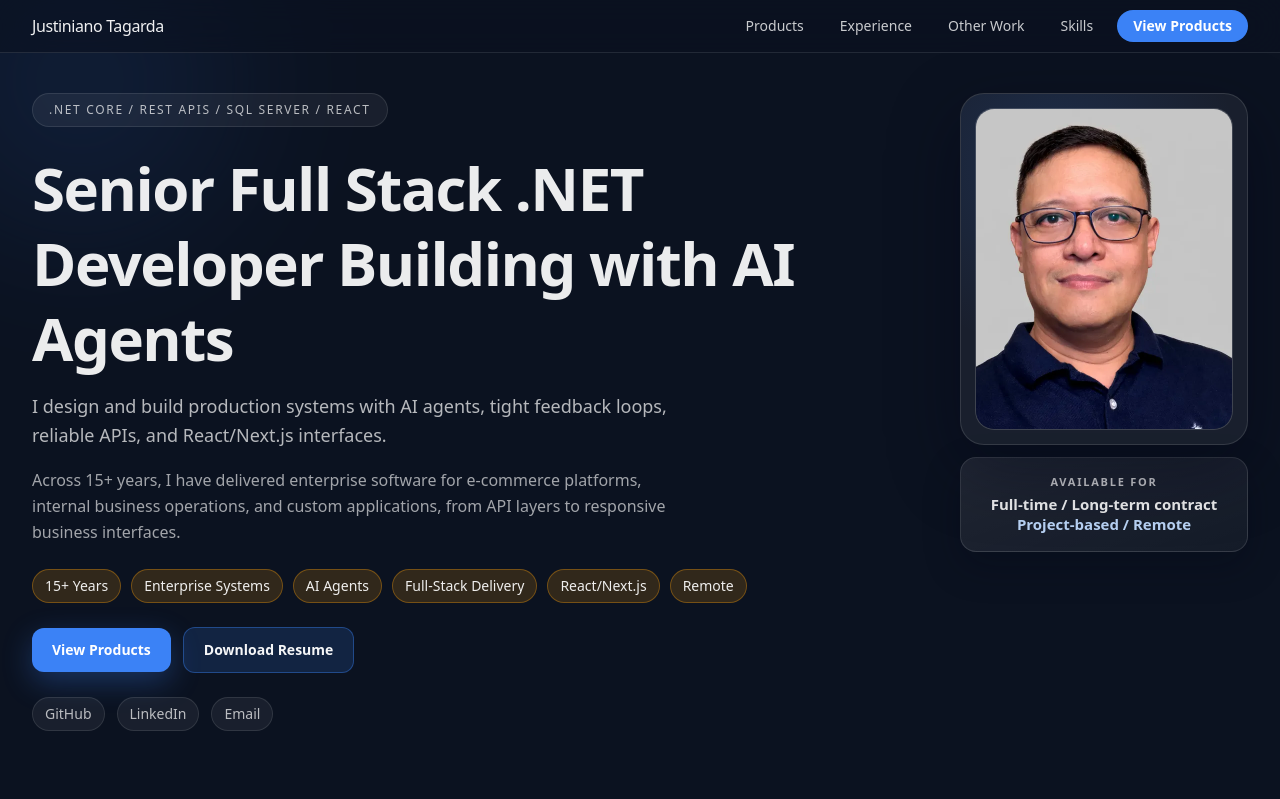
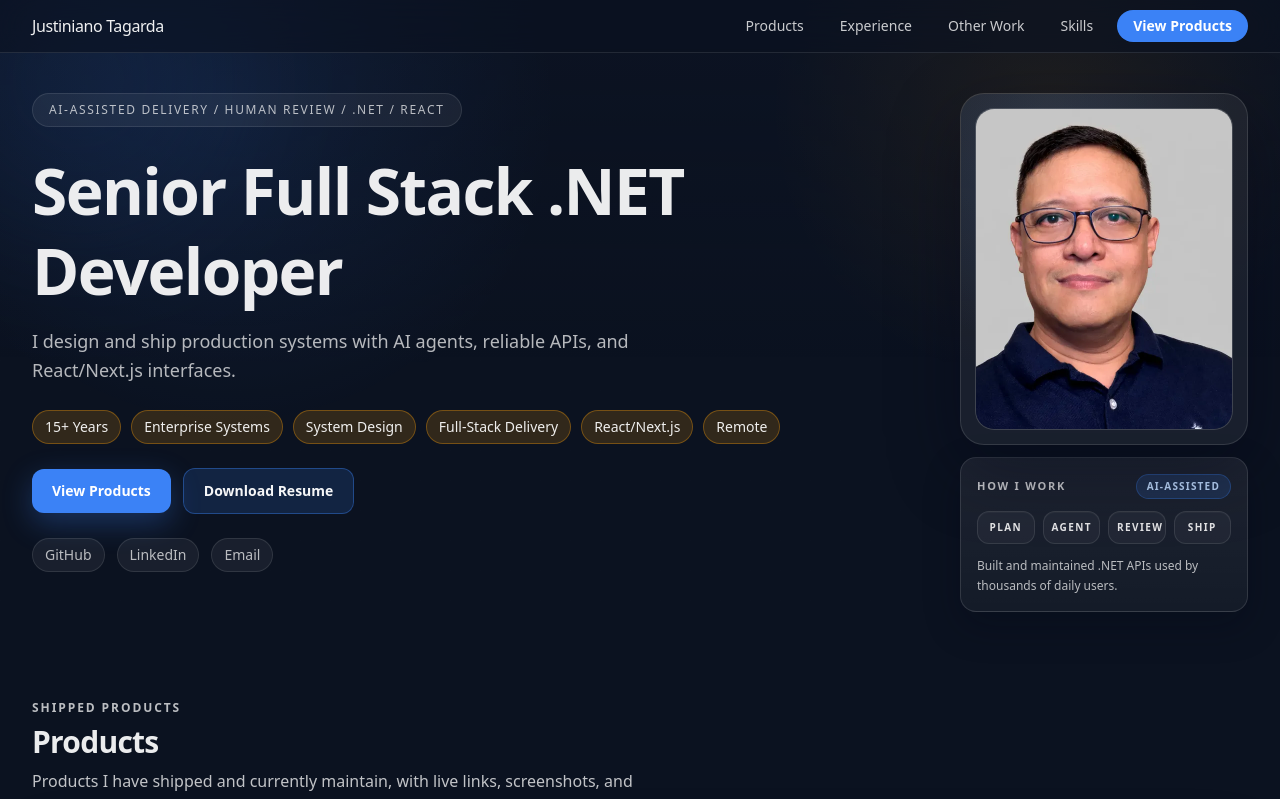
Before and after one commit to JustinTagarda/portfolio, a React (Vite) app: page / in a window 1280 px wide. Shown: the top 799 px of the page. Built offline with nearby package versions, Linux system fonts and the light colour scheme.

Commit message:
Refine hero and AI positioning

```diff
--- a/src/App.tsx
+++ b/src/App.tsx
@@ -44,26 +44,26 @@ type ContactSubmitStatus = "idle" | "sending" | "success" | "error";
 
 const defaultData = {
   name: "Justiniano Tagarda",
-  headline: "Senior Full Stack .NET Developer Building with AI Agents",
-  lead: "I design and build production systems with AI agents, tight feedback loops, reliable APIs, and React/Next.js interfaces.",
-  heroChips: ["15+ Years", "Enterprise Systems", "AI Agents", "Full-Stack Delivery", "React/Next.js", "Remote"],
+  headline: "Senior Full Stack .NET Developer",
+  lead: "I design and ship production systems with AI agents, reliable APIs, and React/Next.js interfaces.",
+  heroChips: ["15+ Years", "Enterprise Systems", "System Design", "Full-Stack Delivery", "React/Next.js", "Remote"],
   socialLinks: [
     { label: "GitHub", href: "https://github.com/JustinTagarda" },
     { label: "LinkedIn", href: "https://www.linkedin.com/in/justintagarda" },
     { label: "Email", href: "mailto:justintagarda@gmail.com" },
   ],
   about: {
-    eyebrow: "Building software with AI agents and human review loops",
-    subheadline: "Full-stack delivery across .NET APIs, React/Next.js interfaces, and database-backed production systems.",
+    eyebrow: "AI agents, human review, production systems",
+    subheadline: "Agent-assisted full-stack delivery across .NET APIs, React/Next.js interfaces, and database-backed production systems.",
     paragraphs: [
-      "Across 15+ years, I have delivered enterprise software for e-commerce platforms, internal business operations, and custom applications, from API layers to responsive business interfaces.",
-      "I use AI agents to accelerate implementation, testing, and iteration, while I design the architecture, guardrails, and review loops that keep systems reliable and maintainable.",
+      "Built and maintained .NET APIs used by thousands of daily users.",
+      "AI agents accelerate implementation and testing, while architecture, quality, and release stay human-led.",
     ],
     highlights: [
       "Agent-assisted implementation, testing, and iteration with human review built in",
-      "Built and maintained high-availability .NET APIs supporting production systems used by thousands of daily users",
       "Delivered end-to-end software solutions across e-commerce platforms, internal business systems, and custom enterprise applications",
       "Designed, deployed, and maintained ERP, inventory, and customer portal systems for long-term operations",
+      "Built and maintained high-availability .NET APIs supporting production systems used by thousands of daily users",
     ],
   },
   projects: [
@@ -682,6 +682,8 @@ export default function App() {
       <div aria-hidden className="pointer-events-none absolute inset-0 -z-0 overflow-hidden">
         <div className="absolute -left-40 -top-40 h-[30rem] w-[30rem] rounded-full bg-[radial-gradient(circle,_rgba(59,130,246,0.45)_0%,_rgba(59,130,246,0)_70%)] opacity-30 blur-3xl" />
         <div className="absolute -bottom-48 -right-40 h-[32rem] w-[32rem] rounded-full bg-[radial-gradient(circle,_rgba(245,158,11,0.40)_0%,_rgba(245,158,11,0)_70%)] opacity-25 blur-3xl" />
+        <div className="absolute inset-x-0 top-0 h-[38rem] bg-[radial-gradient(circle_at_18%_18%,rgba(59,130,246,0.13),transparent_28%),radial-gradient(circle_at_82%_18%,rgba(245,158,11,0.10),transparent_24%),linear-gradient(180deg,rgba(15,23,42,0.28)_0%,rgba(15,23,42,0)_60%)] opacity-80" />
+        <div className="absolute inset-x-0 top-0 h-[38rem] bg-[linear-gradient(rgba(255,255,255,0.035)_1px,transparent_1px),linear-gradient(90deg,rgba(255,255,255,0.035)_1px,transparent_1px)] bg-[size:30px_30px] opacity-10" />
       </div>
 
       <div className="relative z-10">
@@ -714,18 +716,15 @@ export default function App() {
         <section className="mx-auto grid max-w-7xl items-start gap-6 px-4 pb-6 pt-6 sm:px-5 md:px-8 md:pb-8 md:pt-8 lg:grid-cols-[minmax(0,1fr)_18rem] lg:gap-6 lg:pb-10 lg:pt-10 xl:gap-8">
           <div className="space-y-6 lg:max-w-[52rem]">
               <p className="inline-flex rounded-full border border-[rgba(255,255,255,0.10)] bg-[rgba(255,255,255,0.06)] px-4 py-2 text-xs font-medium uppercase tracking-[0.14em] text-[rgba(255,255,255,0.70)]">
-               .NET Core / REST APIs / SQL Server / React
+               AI-assisted delivery / human review / .NET / React
               </p>
 
             <div className="space-y-4">
-              <h1 className="text-4xl font-semibold tracking-tight text-[rgba(255,255,255,0.92)] md:text-5xl lg:text-6xl lg:leading-tight">
+              <h1 className="text-4xl font-semibold tracking-tight text-[rgba(255,255,255,0.92)] md:text-5xl lg:text-[3.25rem] lg:leading-tight xl:text-[4rem]">
                 {data.headline}
               </h1>
               <p className="max-w-2xl text-base leading-relaxed text-[rgba(255,255,255,0.70)] md:text-lg">
                 {data.lead}
-              </p>
-              <p className="max-w-2xl text-sm leading-relaxed text-[rgba(255,255,255,0.62)] md:text-base">
-                {data.about.paragraphs[0]}
               </p>
             </div>
 
@@ -747,14 +746,6 @@ export default function App() {
               >
                 View Products
               </a>
-              {isContactSectionVisible && (
-                <a
-                  href="#contact"
-                  className="rounded-xl border border-[rgba(255,255,255,0.24)] bg-transparent px-5 py-3 text-sm font-semibold text-[rgba(255,255,255,0.92)] transition hover:-translate-y-0.5 hover:bg-[rgba(255,255,255,0.06)] focus-visible:outline-none focus-visible:ring-2 focus-visible:ring-[#3B82F6]"
-                >
-                  Contact Me
-                </a>
-              )}
               <button
                 type="button"
                 onClick={openResumePreview}
@@ -795,10 +786,30 @@ export default function App() {
             </article>
 
             <div className="mt-3 grid grid-cols-1 gap-3">
-              <div className="rounded-2xl border border-[rgba(255,255,255,0.12)] bg-[linear-gradient(160deg,rgba(255,255,255,0.09)_0%,rgba(255,255,255,0.04)_100%)] p-4 text-center text-sm text-[rgba(255,255,255,0.92)] shadow-[0_14px_36px_rgba(2,6,23,0.28)] transition hover:-translate-y-1">
-                <span className="block text-[11px] font-semibold uppercase tracking-[0.16em] text-[rgba(255,255,255,0.74)]">Available for</span>
-                <span className="mt-1 block text-[15px] font-semibold leading-snug">Full-time / Long-term contract</span>
-                <span className="block text-[15px] font-semibold leading-snug text-[rgba(191,219,254,0.96)]">Project-based / Remote</span>
+              <div className="rounded-2xl border border-[rgba(255,255,255,0.12)] bg-[linear-gradient(180deg,rgba(255,255,255,0.08)_0%,rgba(255,255,255,0.04)_100%)] p-4 shadow-[0_14px_36px_rgba(2,6,23,0.28)] transition hover:-translate-y-1">
+                <div className="flex items-center justify-between gap-3">
+                  <span className="text-[11px] font-semibold uppercase tracking-[0.16em] text-[rgba(255,255,255,0.74)]">How I work</span>
+                  <span className="rounded-full border border-[rgba(59,130,246,0.30)] bg-[rgba(59,130,246,0.16)] px-2.5 py-1 text-[10px] font-semibold uppercase tracking-[0.12em] text-[rgba(191,219,254,0.96)]">
+                    AI-assisted
+                  </span>
+                </div>
+
+                <div className="mt-3 grid grid-cols-2 gap-2 sm:grid-cols-4">
+                  {["Plan", "Agent", "Review", "Ship"].map((step) => (
+                    <div
+                      key={step}
+                      className="rounded-xl border border-[rgba(255,255,255,0.10)] bg-[rgba(255,255,255,0.04)] px-2 py-2 text-center shadow-[inset_0_1px_0_rgba(255,255,255,0.03)]"
+                    >
+                      <span className="block text-[10px] font-semibold uppercase tracking-[0.14em] text-[rgba(255,255,255,0.88)]">
+                        {step}
+                      </span>
+                    </div>
+                  ))}
+                </div>
+
+                <p className="mt-3 text-xs leading-relaxed text-[rgba(255,255,255,0.70)]">
+                  {data.about.paragraphs[0]}
+                </p>
               </div>
             </div>
           </div>
--- a/src/content/profile.json
+++ b/src/content/profile.json
@@ -1,24 +1,24 @@
 {
   "name": "Justiniano Tagarda",
-  "headline": "Senior Full Stack .NET Developer Building with AI Agents",
-  "lead": "I design and build production systems with AI agents, tight feedback loops, reliable APIs, and React/Next.js interfaces.",
-  "heroChips": ["15+ Years", "Enterprise Systems", "AI Agents", "Full-Stack Delivery", "React/Next.js", "Remote"],
+  "headline": "Senior Full Stack .NET Developer",
+  "lead": "I design and ship production systems with AI agents, reliable APIs, and React/Next.js interfaces.",
+  "heroChips": ["15+ Years", "Enterprise Systems", "System Design", "Full-Stack Delivery", "React/Next.js", "Remote"],
   "socialLinks": [
     { "label": "GitHub", "href": "https://github.com/JustinTagarda" },
     { "label": "LinkedIn", "href": "https://www.linkedin.com/in/justintagarda" },
     { "label": "Email", "href": "mailto:justintagarda@gmail.com" }
   ],
   "about": {
-    "eyebrow": "Building software with AI agents and human review loops",
-    "subheadline": "Full-stack delivery across .NET APIs, React/Next.js interfaces, and database-backed production systems.",
+    "eyebrow": "AI agents, human review, production systems",
+    "subheadline": "Agent-assisted full-stack delivery across .NET APIs, React/Next.js interfaces, and database-backed production systems.",
     "paragraphs": [
-      "Across 15+ years, I have delivered enterprise software for e-commerce platforms, internal business operations, and custom applications, from API layers to responsive business interfaces.",
-      "I use AI agents to accelerate implementation, testing, and iteration, while I design the architecture, guardrails, and review loops that keep systems reliable and maintainable."
+      "Built and maintained .NET APIs used by thousands of daily users.",
+      "AI agents accelerate implementation and testing, while architecture, quality, and release stay human-led."
     ],
     "highlights": [
       "Agent-assisted implementation, testing, and iteration with human review built in",
+      "End-to-end delivery from business requirements to usable software for real operational workflows",
       "Full-stack systems thinking across APIs, databases, React/Next.js interfaces, and long-lived business systems",
-      "End-to-end delivery from business requirements to usable software for real operational workflows",
       "Operational ownership through deployments, monitoring, troubleshooting, and production support"
     ]
   },
```
Also changed, not shown: 1 other file (tests, documents, lock files or other folders).
